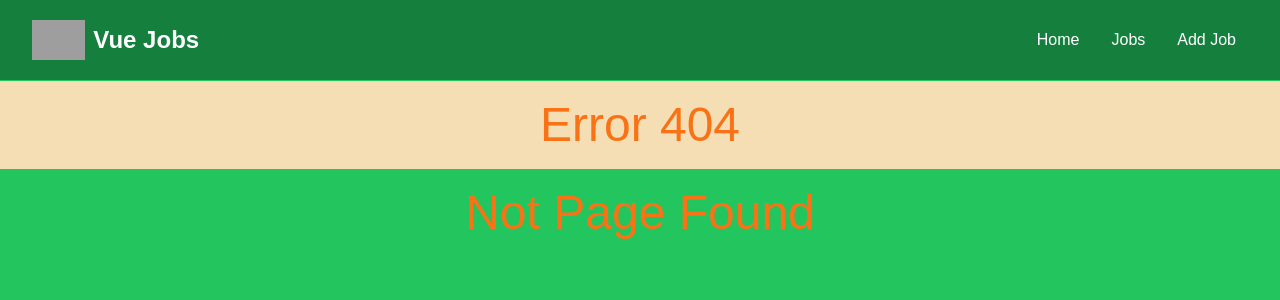
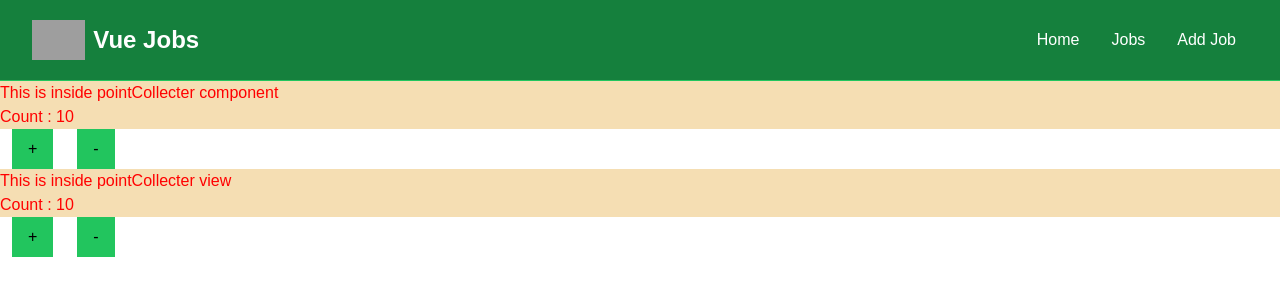
Before and after one commit to tech-bittu/learnvuejs, a Vue app: page /point-collector in a window 1280 px wide. Before the commit this address had no page. Shown: the top 300 px of the page. Built offline with nearby package versions, Linux system fonts and the light colour scheme; grey boxes are pictures that could not be loaded.

Commit message:
composable complete

```diff
--- /dev/null
+++ b/src/components/composable/pointCollecter.vue
@@ -0,0 +1,11 @@
+<script setup>
+import {useCounter} from '@/shared/useCounter'
+const counterAccess = useCounter()
+</script>
+<template>
+    <h1>This is inside pointCollecter component</h1>
+    <h1 >Count : {{  counterAccess.count }}</h1>
+    <button class="bg-green-500 px-4 py-2 mx-3" @click="counterAccess.increment">+</button>
+    <button class="bg-green-500 px-4 py-2 mx-3" @click="counterAccess.decrement">-</button>
+
+</template>
--- a/src/router/index.js
+++ b/src/router/index.js
@@ -13,9 +13,10 @@ import HooksViews from "@/views/HooksViews.vue";
 import WatchView from "@/views/WatchView.vue"
 import TodoList from "@/components/Projects/TodoList.vue";
 import TemplateRefView from "@/views/TemplateRefView.vue";
+import AsyncView from "@/views/asyncView.vue";
+import PointCollectorView from "@/views/pointCollectorView.vue";
 
 import { createRouter, createWebHistory } from "vue-router";
-import AsyncView from "@/views/asyncView.vue";
 
 const router = createRouter({
     history:createWebHistory(import.meta.env.BASE_URL),
@@ -96,6 +97,11 @@ const router = createRouter({
             component:AsyncView
         },
         {
+            path:'/point-collector',
+            name:'point-collector',
+            component:PointCollectorView
+        },
+        {
             path:'/:catchAll(.*)',
             name:'not found',
             component:NotFoundView
--- /dev/null
+++ b/src/shared/useCounter.js
@@ -0,0 +1,8 @@
+
+import { ref } from 'vue'
+export function useCounter(initialValue = 10) {
+    const count = ref(initialValue);
+    const increment = () => count.value++;
+    const decrement = () => count.value--;
+    return { count, increment, decrement }
+}
--- /dev/null
+++ b/src/views/pointCollectorView.vue
@@ -0,0 +1,12 @@
+<script setup>
+import pointCollecter from '@/components/composable/pointCollecter.vue';
+import { useCounter } from '@/shared/useCounter'
+const counterAccess = useCounter()
+</script>
+<template>
+    <pointCollecter />
+    <h1>This is inside pointCollecter view</h1>
+    <h1>Count : {{ counterAccess.count }}</h1>
+    <button class="bg-green-500 px-4 py-2 mx-3" @click="counterAccess.increment">+</button>
+    <button class="bg-green-500 px-4 py-2 mx-3" @click="counterAccess.decrement">-</button>
+</template>
```
